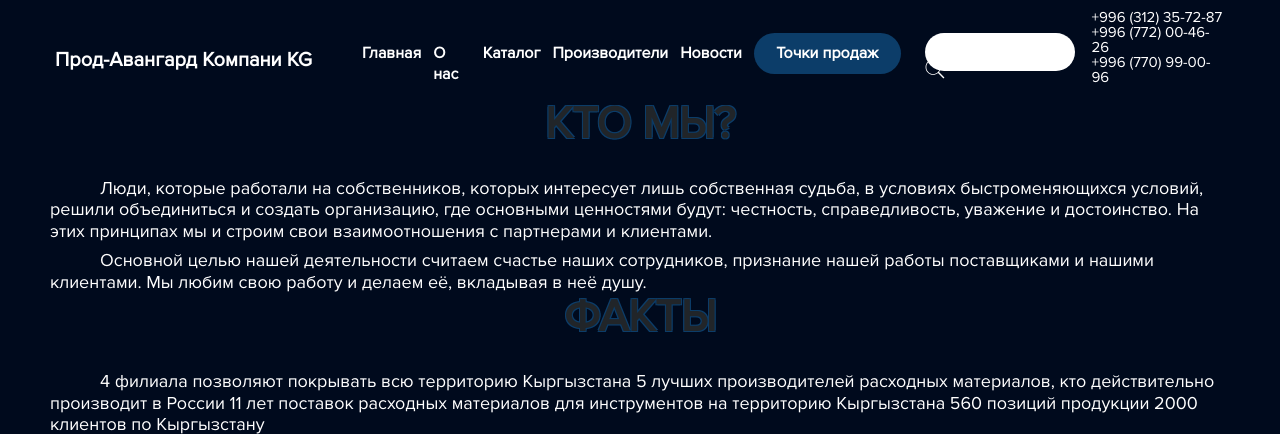
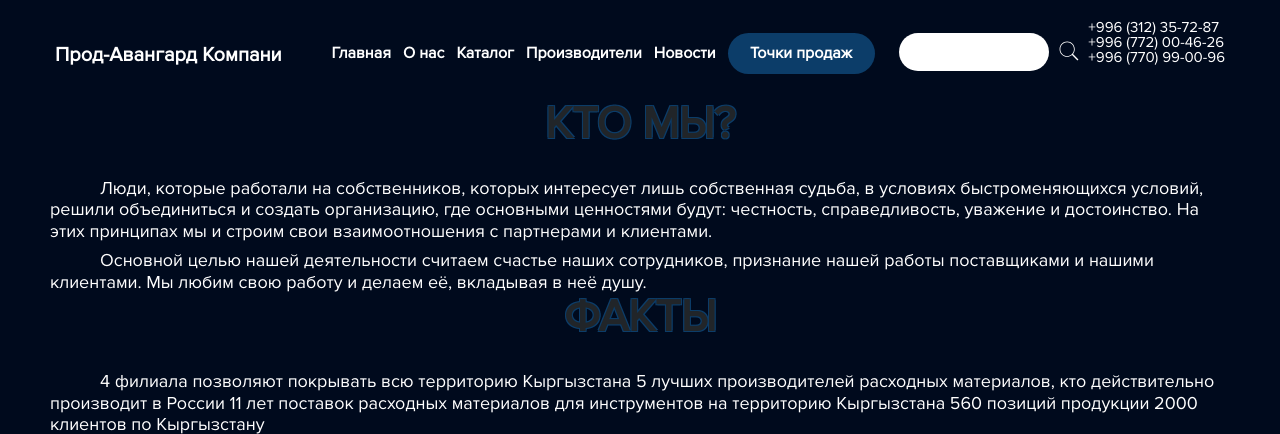
Before and after one commit to moore-msale/prodavangard, a Laravel app: page /about in a window 1280 px wide. Shown: the top 434 px of the page. Run offline with Laravel 8, Linux system fonts and the light colour scheme; parts of the project's set-up code (start-up, migrations or seed data) failed here and were passed over; some libraries are stand-ins or nearby versions.

Commit message:
Update header.blade.php

```diff
--- a/resources/views/partials/header.blade.php
+++ b/resources/views/partials/header.blade.php
@@ -1,5 +1,5 @@
 <nav class="navbar navbar-expand-lg navbar-dark fixed-top">
-<a class="navbar-brand" href="{{ route('index') }}">Прод-Авангард Компани KG</a>
+<a class="navbar-brand" href="{{ route('index') }}">Прод-Авангард Компани</a>
 <button class="navbar-toggler" type="button" data-toggle="collapse" data-target="#navbarSupportedContent" aria-controls="navbarSupportedContent" aria-expanded="false" aria-label="Toggle navigation">
   <span class="navbar-toggler-icon"></span>
 </button>
```
